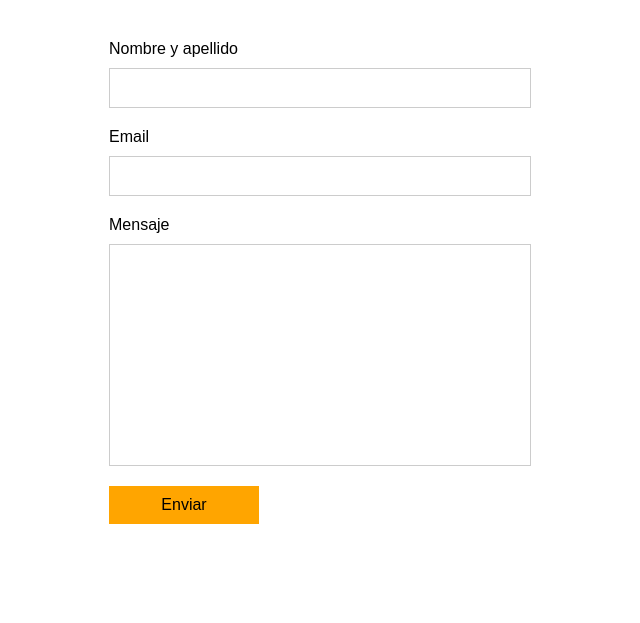
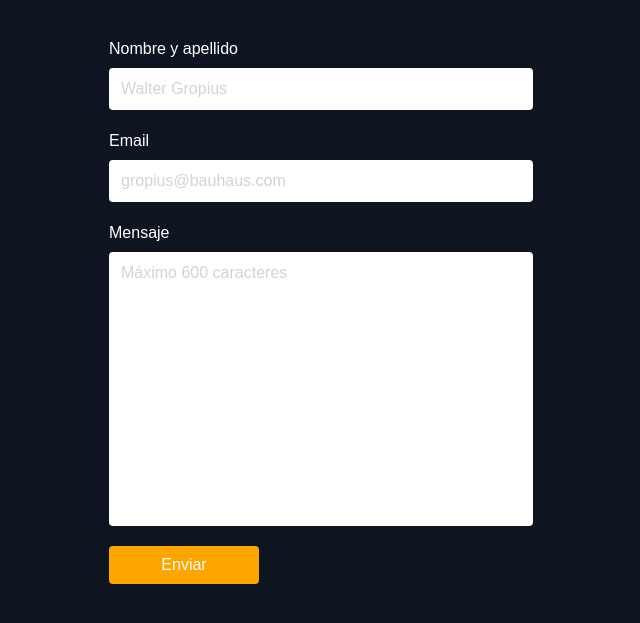
Before and after one commit to ferbruno/ferbruno.github.io, a Jekyll site: the page works/otros/contacto.html, which Jekyll copies as it is, in a window 1280 px wide. Shown: the top 623 px of the page, without its empty margins (331-971 px from the left). Built offline with Jekyll 4.4.1, drawn with Linux system fonts in a browser that asks for light colours.

Commit message:
Add files via upload

```diff
--- a/works/otros/contacto.html
+++ b/works/otros/contacto.html
@@ -14,6 +14,8 @@
 
     body {
         padding: 30px;
+        background-color: #0e1520;
+        color: #fff;
     }
 
     .flex-container {
@@ -32,6 +34,7 @@
         display: block;
         width: 400px;
         padding: 10px;
+        border-radius: 4px;
     }
 
 
@@ -43,19 +46,20 @@
     input,
     textarea {
         font-size: 1rem;
-        border: 1px solid #ccc;
-        margin-bottom: 10px;
+        border: 2px solid #fff;
+        margin-bottom: 12px;
     }
 
     textarea {
-        height: 200px;
+        height: 250px;
         resize: none;
         margin-bottom: 20px;
     }
 
     input:focus,
     textarea:focus {
-        outline: 3px solid #777;
+        border: 2px solid orange;
+        outline: 0;
     }
 
     button {
@@ -66,11 +70,26 @@
         box-shadow: 0;
         border: 0;
         outline: 0;
+        border-radius: 4px;
+        color: #fff;
     }
 
     button:hover {
     	cursor: pointer;
     }
+
+    ::placeholder { /* Chrome, Firefox, Opera, Safari 10.1+ */
+  color: #d3d3d3;
+  opacity: 1; /* Firefox */
+}
+
+:-ms-input-placeholder { /* Internet Explorer 10-11 */
+  color: #d3d3d3;
+}
+
+::-ms-input-placeholder { /* Microsoft Edge */
+  color: #d3d3d3;
+}
     </style>
 </head>
 
@@ -78,11 +97,11 @@
     <div class="flex-container">
         <form role="form" id="reused_form" action="https://formspree.io/f/xqkgvpel" method="post">
             <label for="name">Nombre y apellido</label>
-            <input type="text" class="form-control" id="name" name="name" required autocomplete="name">
+            <input type="text" class="form-control" id="name" name="name" placeholder="Walter Gropius" required autocomplete="name">
             <label for="email">Email</label>
-            <input type="email" class="form-control" id="email" name="email" required autocomplete="email">
+            <input type="email" class="form-control" id="email" name="email" placeholder="gropius@bauhaus.com" required autocomplete="email">
             <label for="message">Mensaje</label>
-            <textarea class="form-control" type="textarea" id="message" name="message" maxlength="10" required=""></textarea>
+            <textarea class="form-control" type="textarea" id="message" name="message" placeholder="Máximo 600 caracteres" maxlength="1000" required></textarea>
             <button type="submit">Enviar</button>
         </form>
     </div>
```
